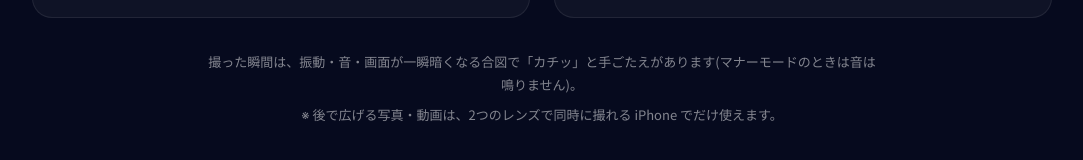
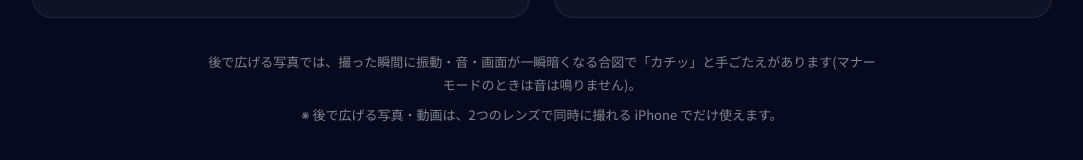
Before and after one commit to starclipapp/starclip-site, a plain HTML site: page jp/index.html in a window 1280 px wide. Shown: the part 3374-3534 px from the top of the page, without its empty margins (98-1181 px from the left). Drawn offline with Linux system fonts and the light colour scheme.

Commit message:
StarClip トップ: カチッという手ごたえは後で広げる写真だけと書く
Co-Authored-By: Claude Opus 5.5 <noreply@anthropic.com>
Claude-Session: https://claude.ai/code/session_012nFP3W84HjxJBu1GEZk1Jt

```diff
--- a/jp/index.html
+++ b/jp/index.html
@@ -532,7 +532,7 @@
         </div>
     </div>
     <div class="wide-note">
-        <p>撮った瞬間は、振動・音・画面が一瞬暗くなる合図で「カチッ」と手ごたえがあります(マナーモードのときは音は鳴りません)。</p>
+        <p>後で広げる写真では、撮った瞬間に振動・音・画面が一瞬暗くなる合図で「カチッ」と手ごたえがあります(マナーモードのときは音は鳴りません)。</p>
         <p>※ 後で広げる写真・動画は、2つのレンズで同時に撮れる iPhone でだけ使えます。</p>
     </div>
 </section>
```
Also changed, not shown: index.html (+1 -1 lines).
